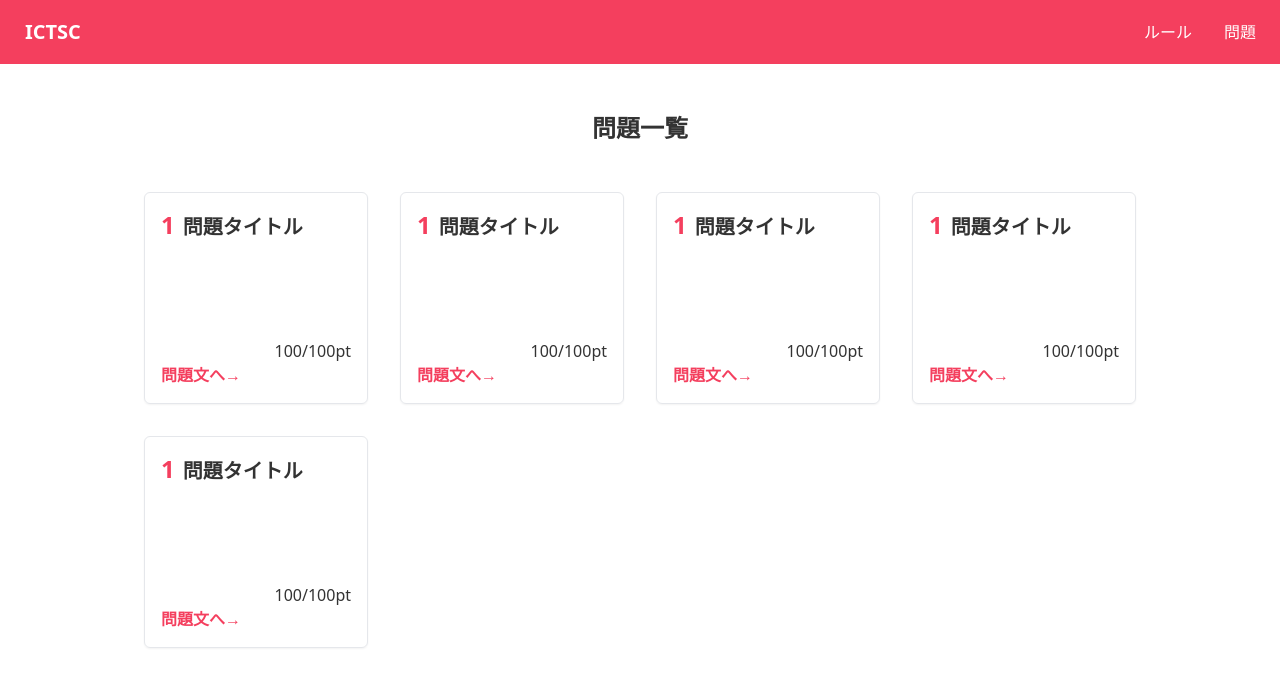
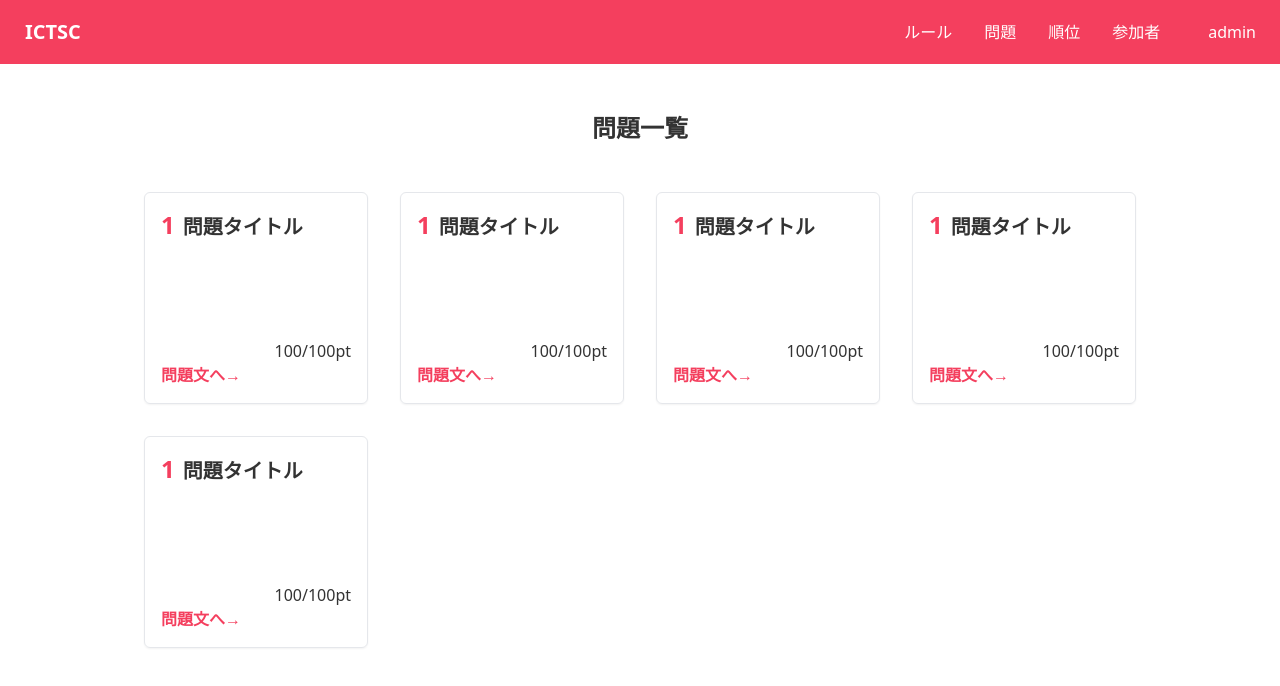
Before and after one commit to ictsc/ictsc-regalia, a Next.js app: page /problems in a window 1280 px wide. Shown: the top 686 px of the page. Built offline with nearby package versions, Linux system fonts and the light colour scheme.

Commit message:
update: navbar を改善

```diff
--- a/components/Navbar.tsx
+++ b/components/Navbar.tsx
@@ -14,6 +14,28 @@ const ICTSCNavBar = () => {
             <li>
               <Link href={'/problems'}>問題</Link>
             </li>
+            <li>
+              <Link href={'/ranking'}>順位</Link>
+            </li>
+            <li>
+              <Link href={'/problems'}>参加者</Link>
+            </li>
+            <li tabIndex={0} className={'ml-4 dropdown dropdown-end'}>
+              <div>admin</div>
+              <ul tabIndex={0}
+                  className="menu menu-compact dropdown-content mt-3 p-2 shadow rounded-box w-52 text-base-content">
+                <li>
+                  <a>チーム: ictsc</a>
+                </li>
+                <li>
+                  <a>マイページ</a>
+                </li>
+                <div className="divider my-0"/>
+                <li>
+                  <a>ログアウト</a>
+                </li>
+              </ul>
+            </li>
           </ul>
         </div>
       </div>
```
